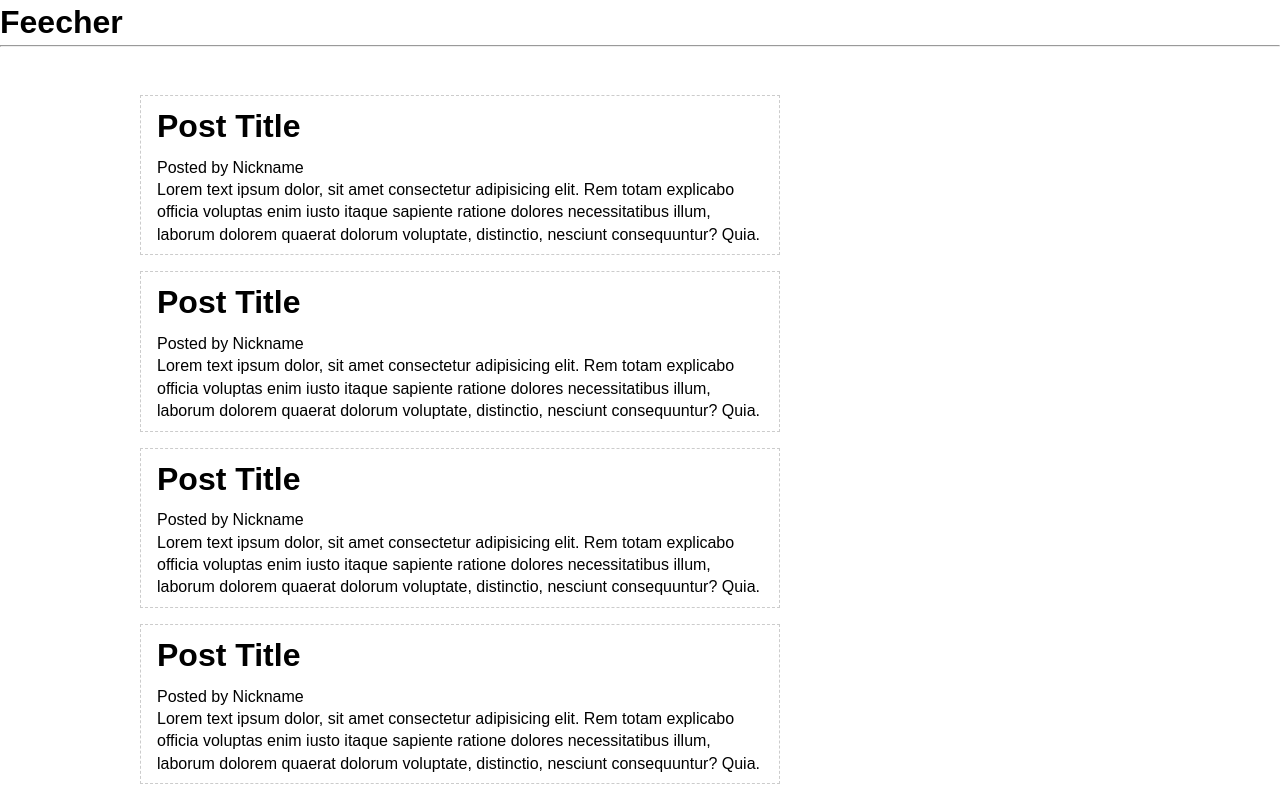
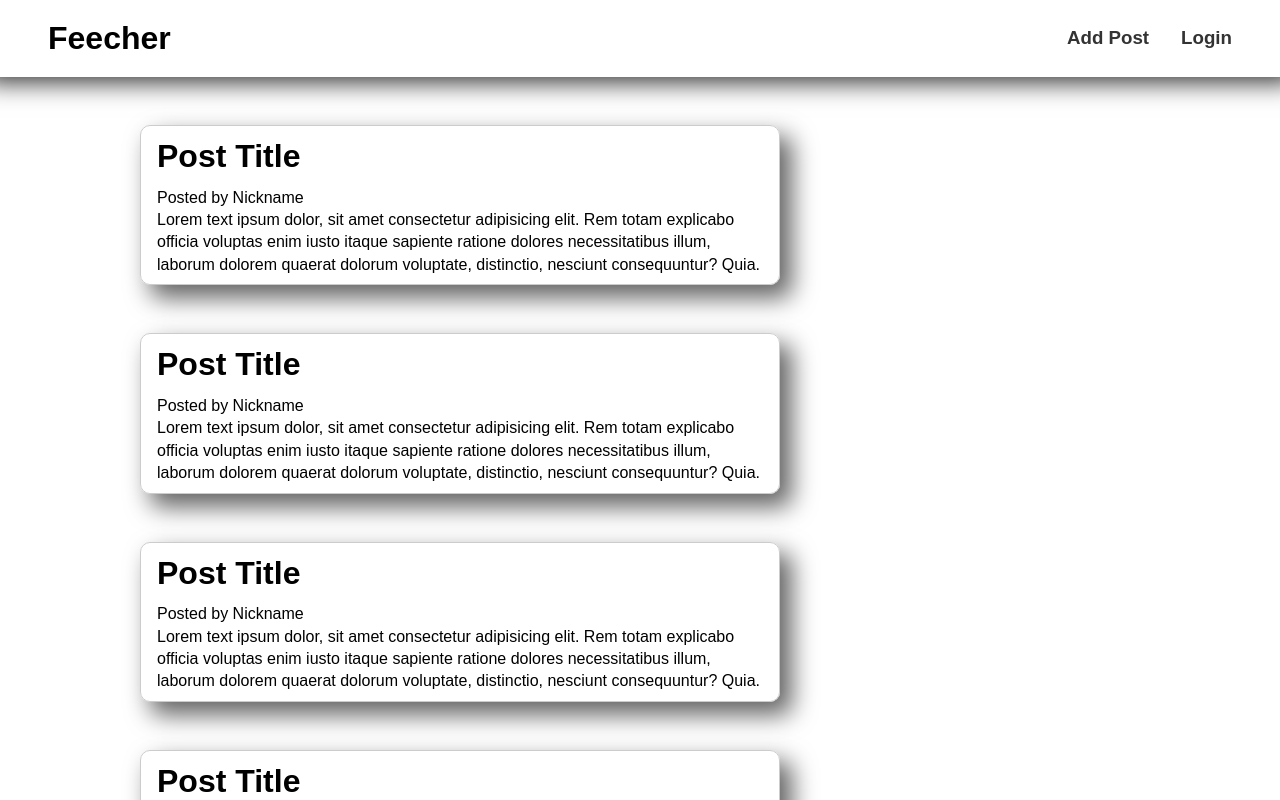
Before and after one commit to paslavskyi9roman/Freecher, an Angular app: page / in a window 1280 px wide. Shown: the top 800 px of the page. Built offline with nearby package versions, Linux system fonts and the light colour scheme.

Commit message:
v0.1.4: Lite styling for Header component

```diff
--- a/src/app/components/header/header.component.html
+++ b/src/app/components/header/header.component.html
@@ -1,2 +1,9 @@
-<h1>Feecher</h1>
-<hr />
+<header>
+  <h1>Feecher</h1>
+  <nav>
+    <ul>
+      <h3><a href="#">Add Post</a></h3>
+      <h3><a href="#">Login</a></h3>
+    </ul>
+  </nav>
+</header>
--- a/src/app/components/header/header.component.scss
+++ b/src/app/components/header/header.component.scss
@@ -0,0 +1,16 @@
+header {
+  padding: 1rem 3rem;
+  box-shadow: 0px -10px 24px 15px rgba(0, 0, 0, 0.82);
+  width: 100%;
+  background-color: #fff;
+  display: flex;
+  justify-content: space-between;
+  nav {
+    display: flex;
+    align-items: center;
+    ul h3 {
+      display: inline;
+      padding-left: 2rem;
+    }
+  }
+}
--- a/src/app/components/post/post.component.scss
+++ b/src/app/components/post/post.component.scss
@@ -1,7 +1,10 @@
 .post {
   padding: 0.5rem 1rem;
-  border: 1px dashed #ccc;
-  margin-bottom: 1rem;
+  margin-bottom: 3rem;
+  border: 1px solid #ccc;
+  border-radius: 10px;
+  box-shadow: 11px 12px 25px 1px rgba(0, 0, 0, 0.61);
+
   width: 50vw;
 }
 
--- a/src/styles.scss
+++ b/src/styles.scss
@@ -6,10 +6,13 @@
   body {
     font-family: Arial, Helvetica, sans-serif;
     line-height: 1.4;
+    max-height: 100vh;
+    max-width: 100vw;
   }
 
   a {
     color: #333;
     text-decoration: none;
+    cursor: pointer;
   }
 }
```
